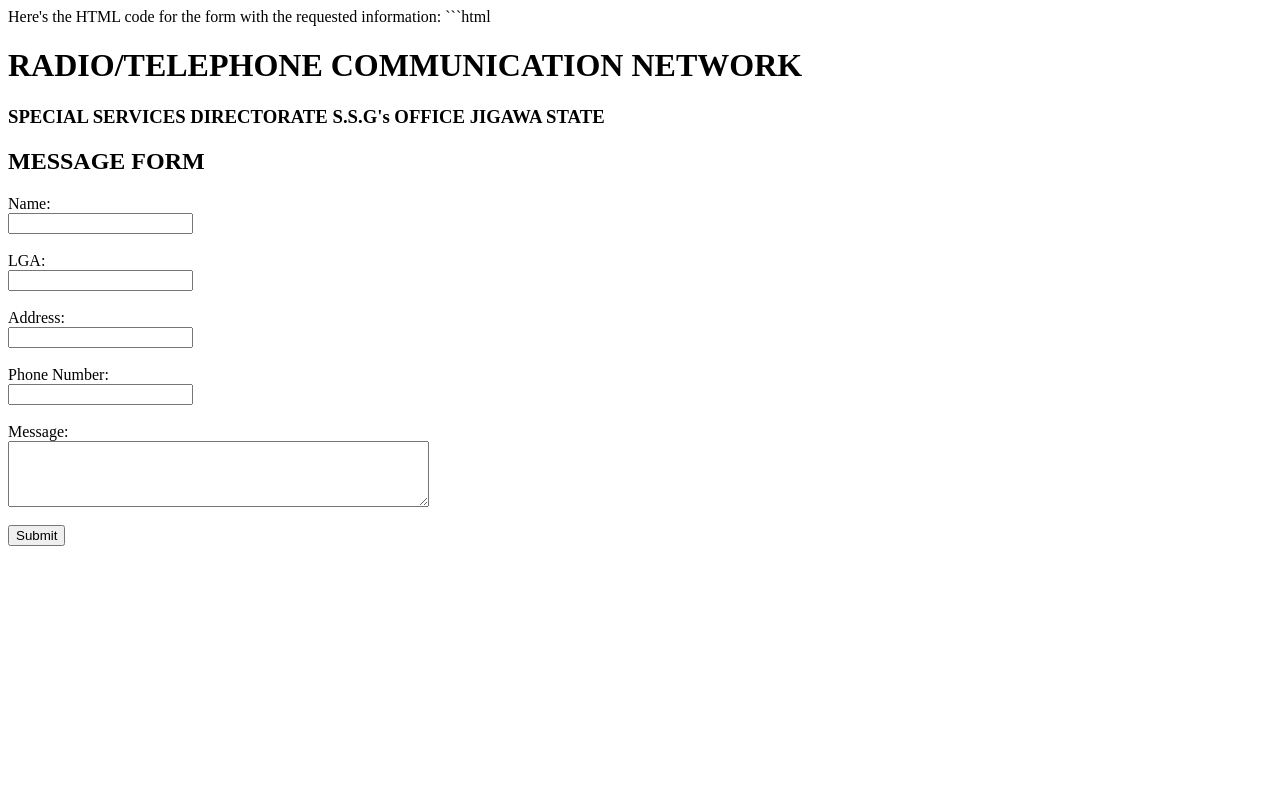
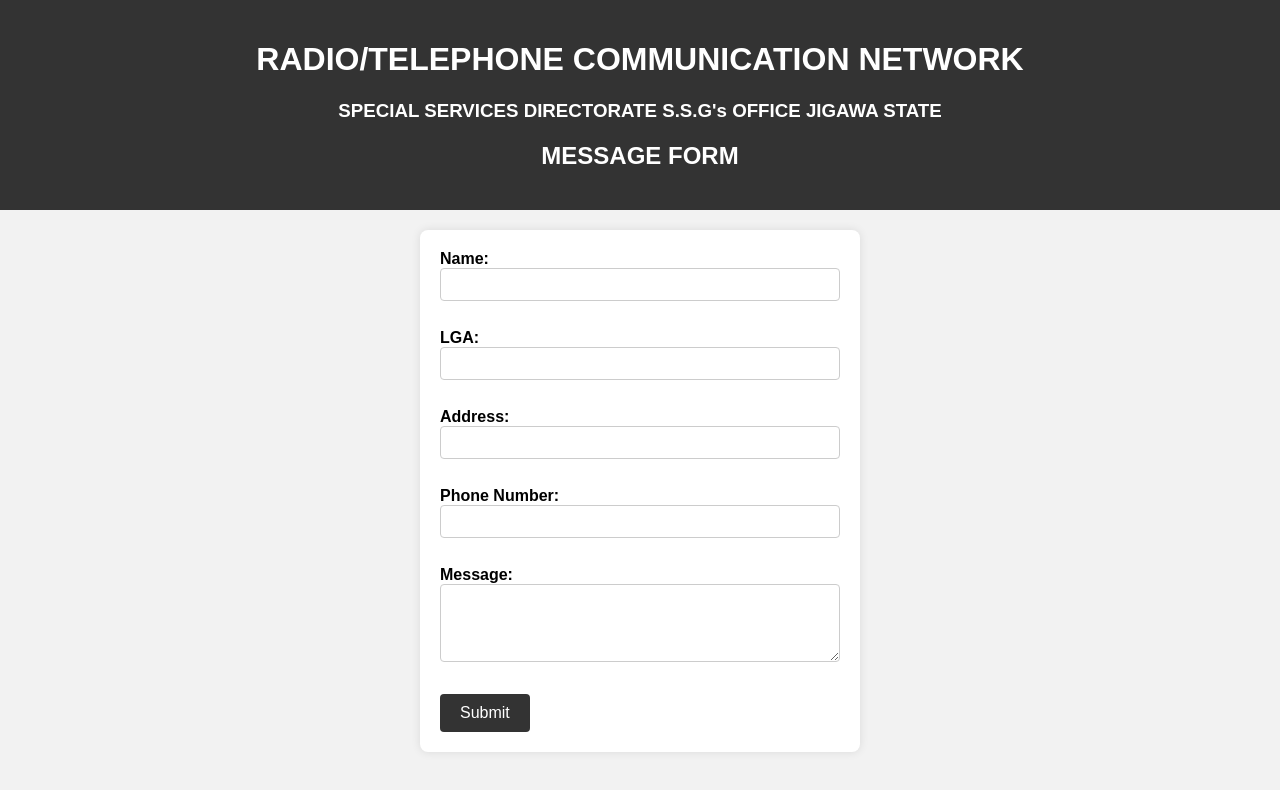
Before and after one commit to aliveevie/galaxy_projects, a website: page public/index.html in a window 1280 px wide. Drawn offline with Linux system fonts and the light colour scheme.

Commit message:
Update filess

````diff
--- a/package.json
+++ b/package.json
@@ -4,7 +4,8 @@
   "description": "",
   "main": "index.js",
   "scripts": {
-    "test": "echo \"Error: no test specified\" && exit 1"
+    "test": "echo \"Error: no test specified\" && exit 1",
+    "start": "nodemon server/server.js"
   },
   "keywords": [],
   "author": "",
--- a/public/index.html
+++ b/public/index.html
@@ -1,11 +1,9 @@
-Here's the HTML code for the form with the requested information:
-
-```html
 <!DOCTYPE html>
 <html lang="en">
 <head>
     <meta charset="UTF-8">
     <meta name="viewport" content="width=device-width, initial-scale=1.0">
+    <link href="./styles/style.css" rel="stylesheet" />
     <title>Radio / Telephone Communication Network</title>
 </head>
 <body>
--- /dev/null
+++ b/public/styles/style.css
@@ -0,0 +1,51 @@
+body {
+    font-family: Arial, sans-serif;
+    background-color: #f2f2f2;
+    margin: 0;
+    padding: 0;
+}
+
+header {
+    background-color: #333;
+    color: #fff;
+    padding: 20px;
+    text-align: center;
+}
+
+form {
+    background-color: #fff;
+    padding: 20px;
+    margin: 20px auto;
+    max-width: 400px;
+    border-radius: 8px;
+    box-shadow: 0px 0px 10px rgba(0, 0, 0, 0.1);
+}
+
+label {
+    font-weight: bold;
+}
+
+input[type="text"],
+input[type="tel"],
+textarea {
+    width: 100%;
+    padding: 8px;
+    margin-bottom: 10px;
+    border: 1px solid #ccc;
+    border-radius: 4px;
+    box-sizing: border-box;
+}
+
+input[type="submit"] {
+    background-color: #333;
+    color: #fff;
+    padding: 10px 20px;
+    border: none;
+    border-radius: 4px;
+    cursor: pointer;
+    font-size: 16px;
+}
+
+input[type="submit"]:hover {
+    background-color: #555;
+}
````
